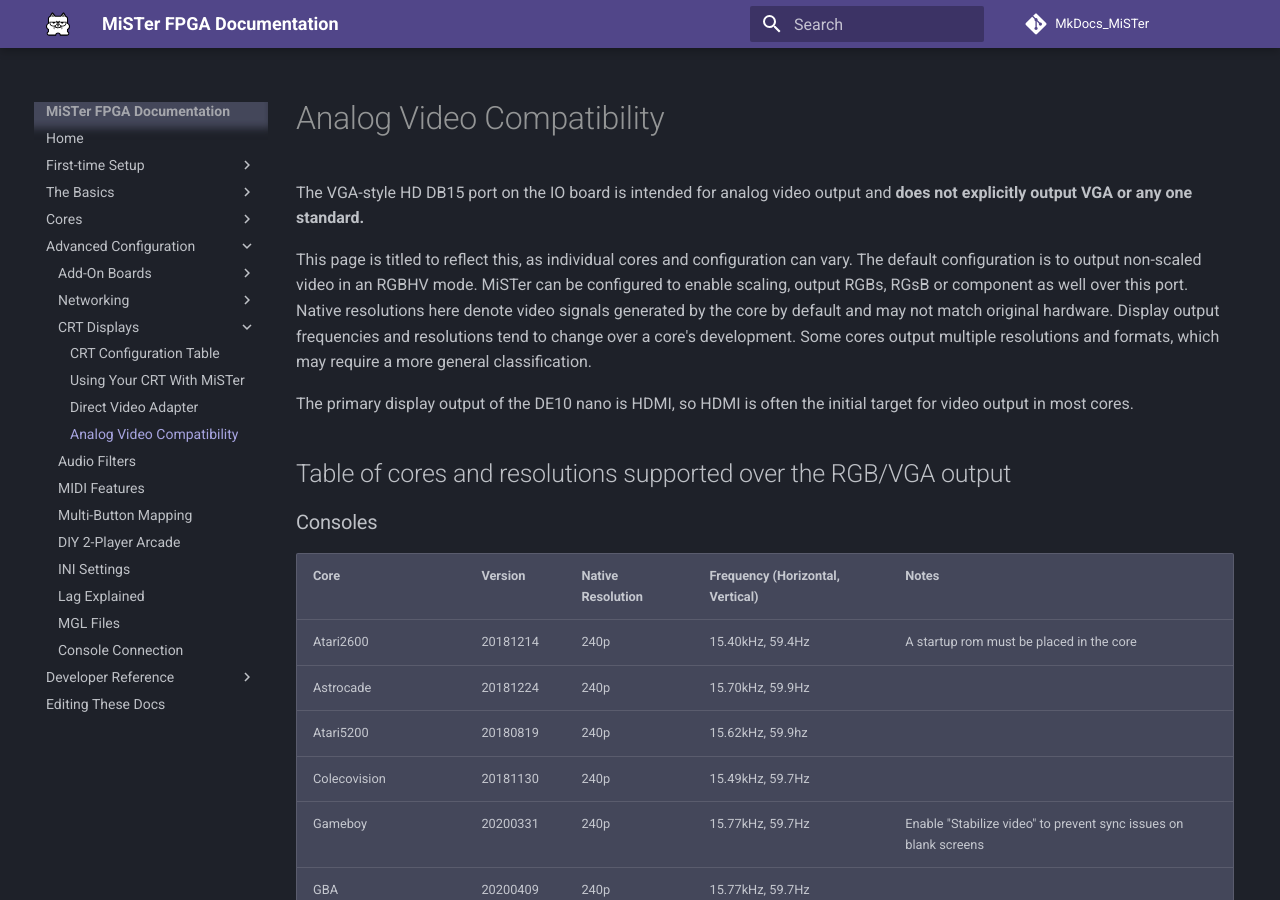
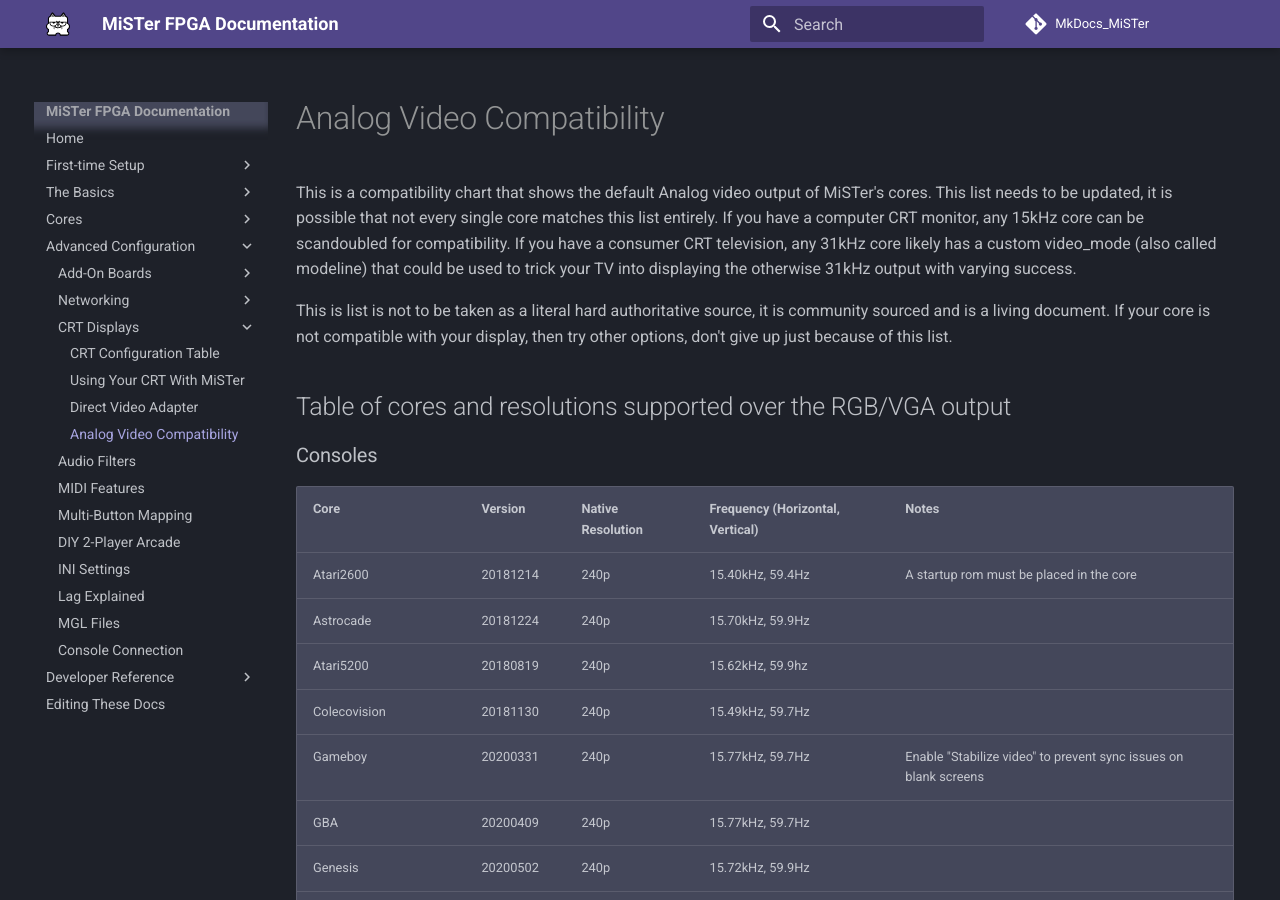
Before and after one commit to MiSTer-devel/MkDocs_MiSTer, an MkDocs documentation site: the page built from docs/advanced/analogcompat.md, in a window 1280 px wide and 900 px high. Built offline with MkDocs 1.6.1 and Material for MkDocs 9.7.7, drawn with Linux system fonts in a browser that asks for light colours; comment, search, counter and statistics services are not loaded; some of the changed text lies outside the part shown.

Commit message:
Add better disclaimer to analog compatibility

```diff
--- a/docs/advanced/analogcompat.md
+++ b/docs/advanced/analogcompat.md
@@ -3,11 +3,9 @@
   - toc
 ---
 
-The VGA-style HD DB15 port on the IO board is intended for analog video output and **does not explicitly output VGA or any one standard.**
+This is a compatibility chart that shows the default Analog video output of MiSTer's cores. This list needs to be updated, it is possible that not every single core matches this list entirely. If you have a computer CRT monitor, any 15kHz core can be scandoubled for compatibility. If you have a consumer CRT television, any 31kHz core likely has a custom video_mode (also called modeline) that could be used to trick your TV into displaying the otherwise 31kHz output with varying success.
 
-This page is titled to reflect this, as individual cores and configuration can vary. The default configuration is to output non-scaled video in an RGBHV mode. MiSTer can be configured to enable scaling, output RGBs, RGsB or component as well over this port. Native resolutions here denote video signals generated by the core by default and may not match original hardware. Display output frequencies and resolutions tend to change over a core's development. Some cores output multiple resolutions and formats, which may require a more general classification.
-
-The primary display output of the DE10 nano is HDMI, so HDMI is often the initial target for video output in most cores.
+This is list is not to be taken as a literal hard authoritative source, it is community sourced and is a living document. If your core is not compatible with your display, then try other options, don't give up just because of this list.
 
 ## Table of cores and resolutions supported over the RGB/VGA output
 
@@ -139,8 +137,3 @@
 |Woodpecker|20180313|240p|15.86kHz, 60.6Hz||
 |Xevious|20180313|240p|15.86kHz, 60.6Hz||
 |ZigZag|20181219|240p|15.86kHz, 60.6Hz||
-
-TO-DO:
-Declare specific resolution
-Specify if PAL/NTSC alternate is available
-Note is core expecting horizontal or vertical orientation
```
